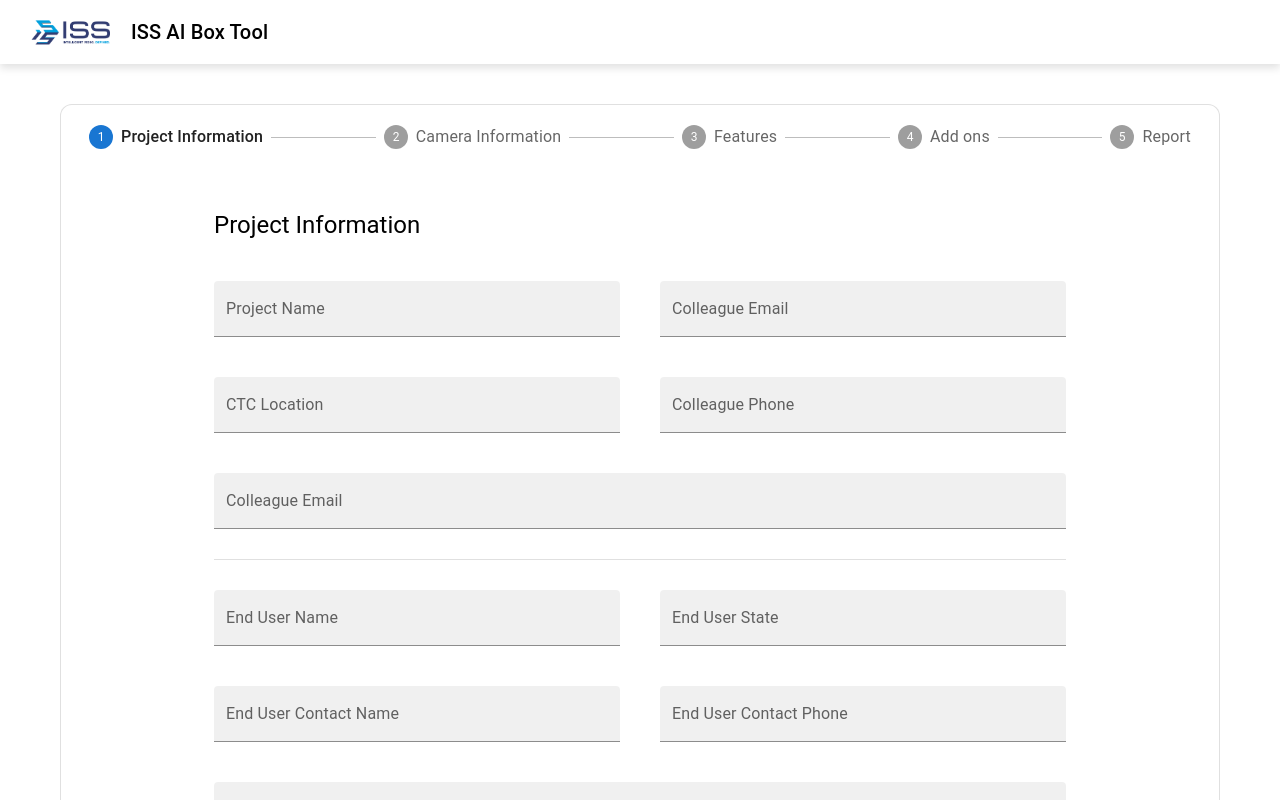
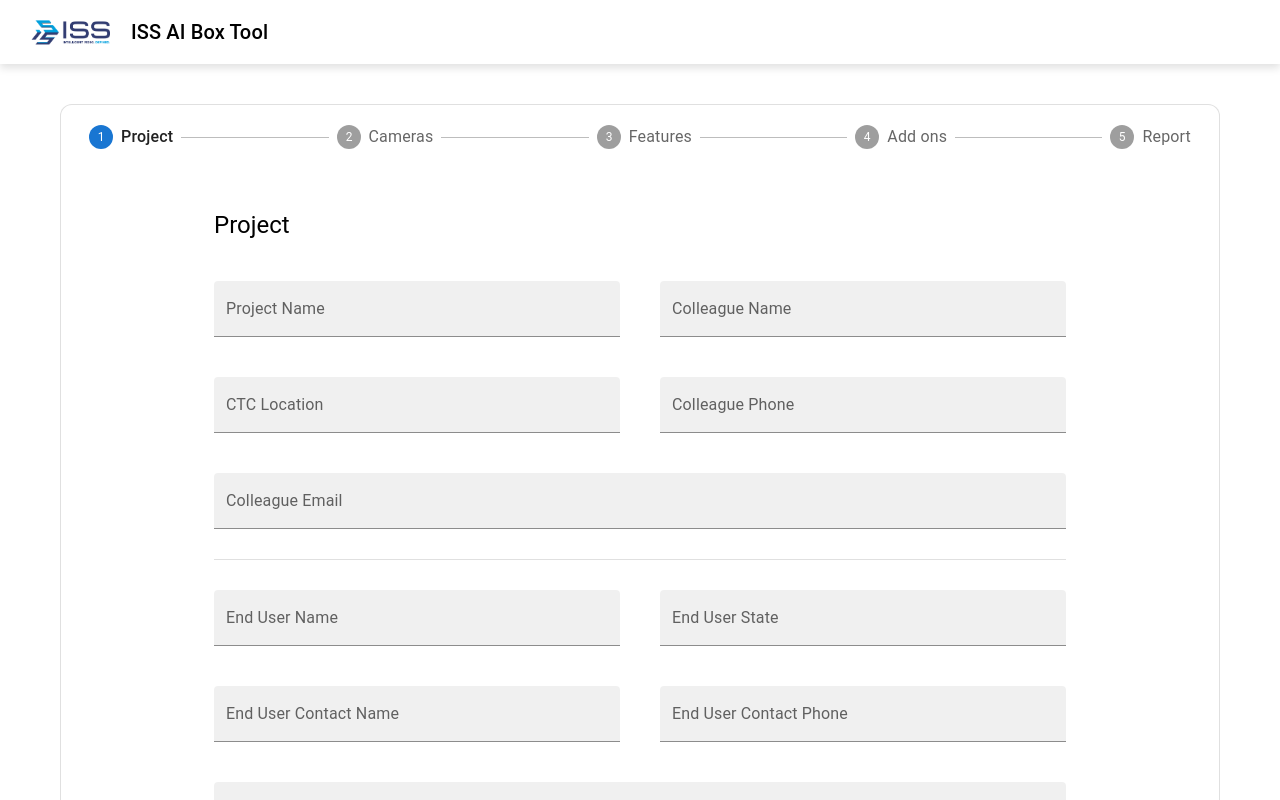
Before and after one commit to LauraVeraQuintero/iss-ai-box, a React (Create React App) app: page / in a window 1280 px wide. Shown: the top 800 px of the page. Built offline with nearby package versions, Linux system fonts and the light colour scheme.

Commit message:
more fixes

```diff
--- a/src/components/Report/index.tsx
+++ b/src/components/Report/index.tsx
@@ -49,7 +49,7 @@ export const Report: React.FC = () => {
         Report Summary
       </Typography>
       <Typography variant="h6" sx={{mb: 3, mt: 5}} justifyContent="center">
-        Project Information
+        Project
       </Typography>
       <Grid height={400}>
         {(Object.keys(projectFormValues) as ProjectFormValuesKeys[]).map(
@@ -70,9 +70,9 @@ export const Report: React.FC = () => {
         )}
       </Grid>
       <Typography variant="h6" sx={{mb: 3, mt: 5}} justifyContent="center">
-        Add Ons Information
+        Add Ons
       </Typography>
-      <Grid height={200}>
+      <Grid height={100}>
         {(Object.keys(addOnFormValues) as AddOnsFormValuesKeys[]).map(
           (key: AddOnsFormValuesKeys, index) => (
             <Item key={"addOns-" + index.toString()}>
@@ -91,7 +91,7 @@ export const Report: React.FC = () => {
         )}
       </Grid>
       <Typography variant="h6" sx={{mb: 3, mt: 5}} justifyContent="center">
-        Cameras Information
+        Cameras
       </Typography>
       {cameras.map((camera, index) => (
         <span key={index}>
@@ -114,7 +114,7 @@ export const Report: React.FC = () => {
         </span>
       ))}
       <Typography variant="h6" sx={{mb: 3, mt: 5}} justifyContent="center">
-        Features Information
+        Features
       </Typography>
       <TemplateTable columns={FEATURE_TABLE_COLUMNS} data={getFeatureTableData()} />
     </Container>
--- a/src/components/forms/FeaturesForm/index.tsx
+++ b/src/components/forms/FeaturesForm/index.tsx
@@ -40,7 +40,7 @@ export const FeaturesForm: React.FC = () => {
   return (
     <Container style={{marginTop: "60px", maxWidth: "900px"}}>
       <Typography variant="h5" sx={{mb: 5}} justifyContent="center" color="black">
-        Features Information
+        Features
       </Typography>
       <ValuesWrapper>
         <FlexContainer>
--- a/src/components/forms/ProjectInfoForm/config.ts
+++ b/src/components/forms/ProjectInfoForm/config.ts
@@ -22,7 +22,7 @@ export const PROJECT_FORM_LABELS: Record<ProjectFormValuesKeys, string> = {
 const FORM_FIELDS_1: Array<FormField<ProjectFormValuesKeys>> = [
   {label: PROJECT_FORM_LABELS.projectName, name: "projectName", required: true, type: "string"},
   {
-    label: PROJECT_FORM_LABELS.colleagueEmail,
+    label: PROJECT_FORM_LABELS.colleagueName,
     name: "colleagueName",
     required: true,
     type: "string",
--- a/src/components/forms/ProjectInfoForm/index.tsx
+++ b/src/components/forms/ProjectInfoForm/index.tsx
@@ -29,7 +29,7 @@ export const ProjectInfoForm = () => {
   return (
     <Container style={{marginTop: "60px", maxWidth: "900px"}}>
       <Typography variant="h5" sx={{mb: 5}} justifyContent="center" color="black">
-        Project Information
+        Project
       </Typography>
       <form onSubmit={handleSubmit(onSubmit)}>
         {FIELDS_SECTIONS.map((fields, index) => (
--- a/src/components/sections/Cameras/index.tsx
+++ b/src/components/sections/Cameras/index.tsx
@@ -28,7 +28,7 @@ export const Cameras: React.FC = () => {
   return (
     <Container style={{marginTop: "60px", maxWidth: "100%"}}>
       <Typography variant="h5" sx={{mb: 5}} justifyContent="center" color="black">
-        Camera Information
+        Cameras
       </Typography>
       <Dialog
         title="Add Camera"
--- a/src/pages/Home/config.tsx
+++ b/src/pages/Home/config.tsx
@@ -1,7 +1,6 @@
 import React from "react";
 
 import {ProjectInfoForm} from "components/forms/ProjectInfoForm";
-// import {CamerasForm} from "components/forms/CamerasForm";
 import {AddOnsForm} from "components/forms/AddOnsForm";
 import {FeaturesForm} from "components/forms/FeaturesForm";
 import {Report} from "components/Report";
@@ -9,12 +8,11 @@ import {Cameras} from "components/sections/Cameras";
 
 export const STEPS = [
   {
-    label: "Project Information",
+    label: "Project",
     content: <ProjectInfoForm />,
   },
   {
-    label: "Camera Information",
-    // content: <CamerasForm />,
+    label: "Cameras",
     content: <Cameras />,
   },
   {
```
